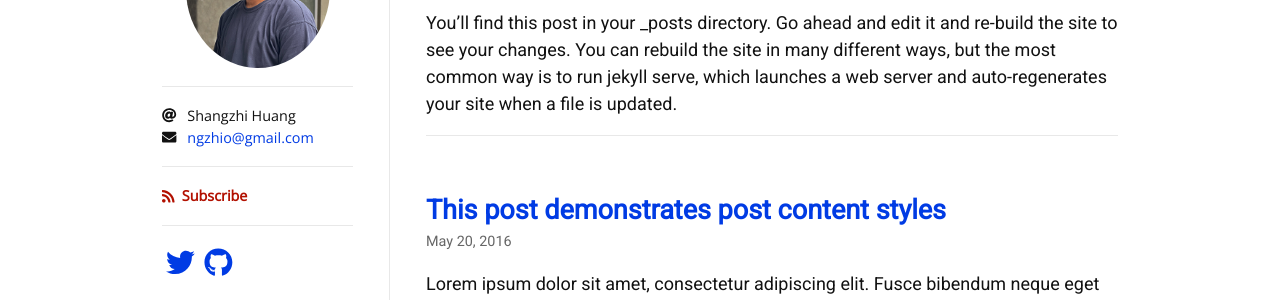
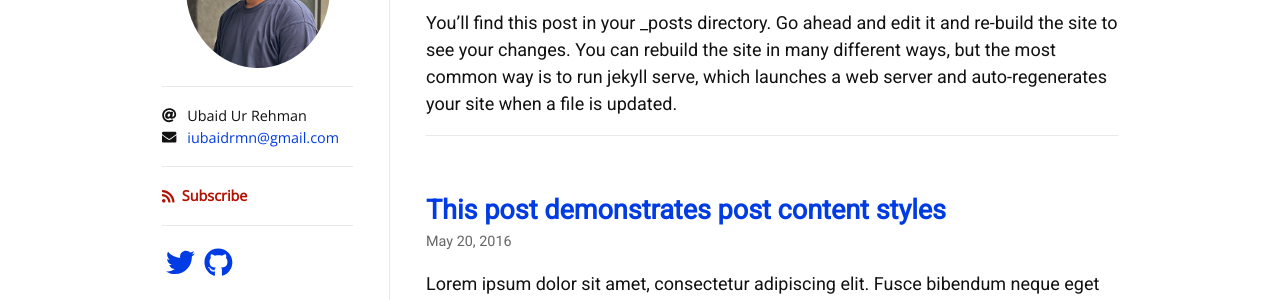
Before and after one commit to iubaidrmn/ubaid, a Jekyll site: the page built from index.html, in a window 1280 px wide. Shown: the part 185-485 px from the top of the page. Built offline with Jekyll 4.4.1, drawn with Linux system fonts in a browser that asks for light colours; nearby versions of some CDN libraries; some web fonts are replaced; the list of posts is cut into pages by our own code; some of the changed text lies outside the part shown.

Commit message:
few change in text

```diff
--- a/_config.yml
+++ b/_config.yml
@@ -1,8 +1,8 @@
 title: Hamilton
 description: A minimal and beautiful Jekyll theme best for writing and note-taking.
-author: Shangzhi Huang
+author: Ubaid Ur Rehman
 avatar: /logo.png
-email: ngzhio@gmail.com
+email: iubaidrmn@gmail.com
 
 plugins:
   - jekyll-seo-tag
@@ -30,14 +30,14 @@ exclude:
 # Jekyll SEO Tag (Optional)
 # =========================
 twitter:
-  username: ngzhio
+  username: Ubaid
   card: summary
 logo: logo.png
 social:
   name: Shangzhi Huang
   links:
-    - https://twitter.com/ngzhio
-    - https://www.facebook.com/ngzhio
-    - https://github.com/ngzhio
+    - https://twitter.com/itheit
+    - https://www.facebook.com/obedientobyed/
+    - https://github.com/iubaidrmn
 google_site_verification: u4WXQl0Eu66rsQo2kRdCNx
 lang: en
```
